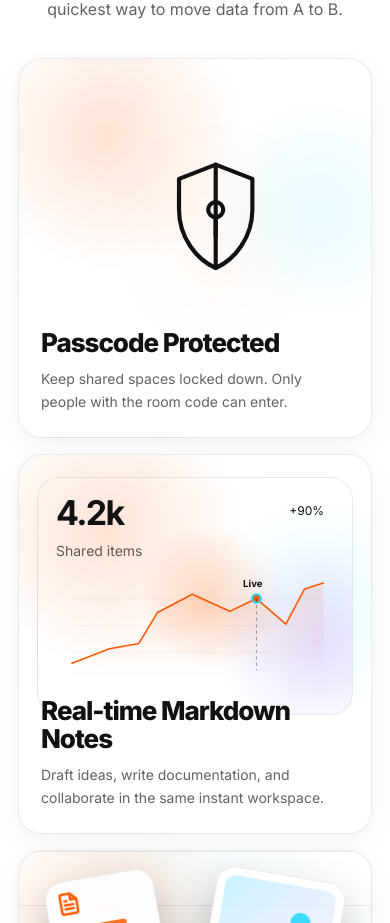
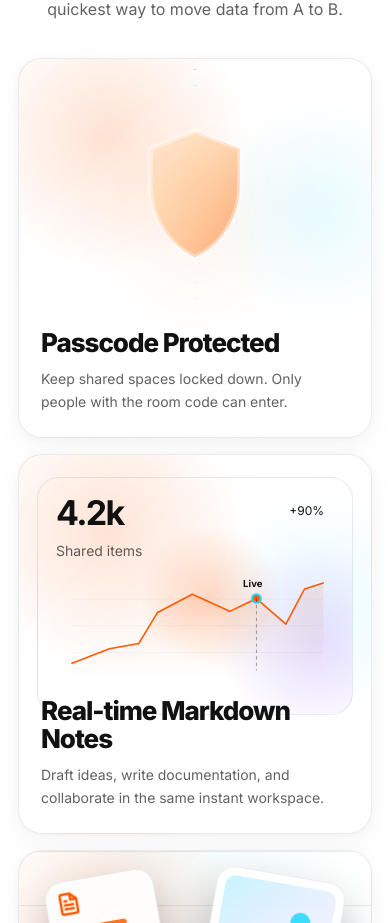
Before and after one commit to RizviBR0/Woff, a Next.js app: page / in a window 390 px wide. Shown: the part 1340-2263 px from the top of the page. Built offline with nearby package versions, Linux system fonts and the light colour scheme; no server answers.

Commit message:
feat: implement BentoGrid component for feature section display

```diff
--- a/components/BentoGrid.module.css
+++ b/components/BentoGrid.module.css
@@ -212,10 +212,6 @@
   filter: drop-shadow(0 24px 40px rgba(255, 90, 0, 0.25));
 }
 
-.shieldIcon path:first-child {
-  fill: url("#shieldGradient");
-}
-
 .shieldIcon path,
 .shieldIcon circle {
   fill: none;
@@ -226,8 +222,8 @@
   stroke-linejoin: round;
 }
 
-.shieldIcon path:first-child {
-  fill: rgba(255, 90, 0, 0.72);
+.shieldIcon path:first-of-type {
+  fill: url(#shieldGradient);
   stroke: rgba(255, 255, 255, 0.36);
 }
 
@@ -475,7 +471,7 @@
 }
 
 .planetOne {
-  left: 2px;
+  left: -16px;
   top: 98px;
   color: var(--orange);
 }
@@ -562,8 +558,8 @@
 
   .shieldWrap,
   .orbit {
-    scale: 0.82;
-    top: 34px;
+    scale: 1;
+    top: 10px;
   }
 
   .fileCard {
--- a/components/bento-grid.tsx
+++ b/components/bento-grid.tsx
@@ -1,6 +1,7 @@
 "use client";
 
 import styles from "./BentoGrid.module.css";
+import { FaShieldAlt } from "react-icons/fa";
 
 const cards = [
   {
@@ -73,14 +74,11 @@ function ShieldVisual() {
       <svg viewBox="0 0 120 140" className={styles.shieldIcon}>
         <defs>
           <linearGradient id="shieldGradient" x1="0%" y1="0%" x2="100%" y2="100%">
-            <stop offset="0%" stopColor="#ff9e00" />
-            <stop offset="100%" stopColor="#ff5a00" />
+            <stop offset="0%" stopColor="#ff9e0011" />
+            <stop offset="100%" stopColor="#ff5a0088" />
           </linearGradient>
         </defs>
         <path d="M60 8L104 25V62C104 95 83 122 60 132C37 122 16 95 16 62V25L60 8Z" />
-        <path d="M60 8V132" />
-        <circle cx="60" cy="62" r="9" />
-        <path d="M60 70V94" />
       </svg>
     </div>
   );
--- a/package.json
+++ b/package.json
@@ -32,6 +32,7 @@
     "qr-scanner": "^1.4.2",
     "react": "^18",
     "react-dom": "^18",
+    "react-icons": "^5.6.0",
     "sonner": "^2.0.7",
     "tailwind-merge": "^3.3.1",
     "tailwindcss-animate": "^1.0.7"
```
Also changed, not shown: 1 other file (tests, documents, lock files or other folders).
